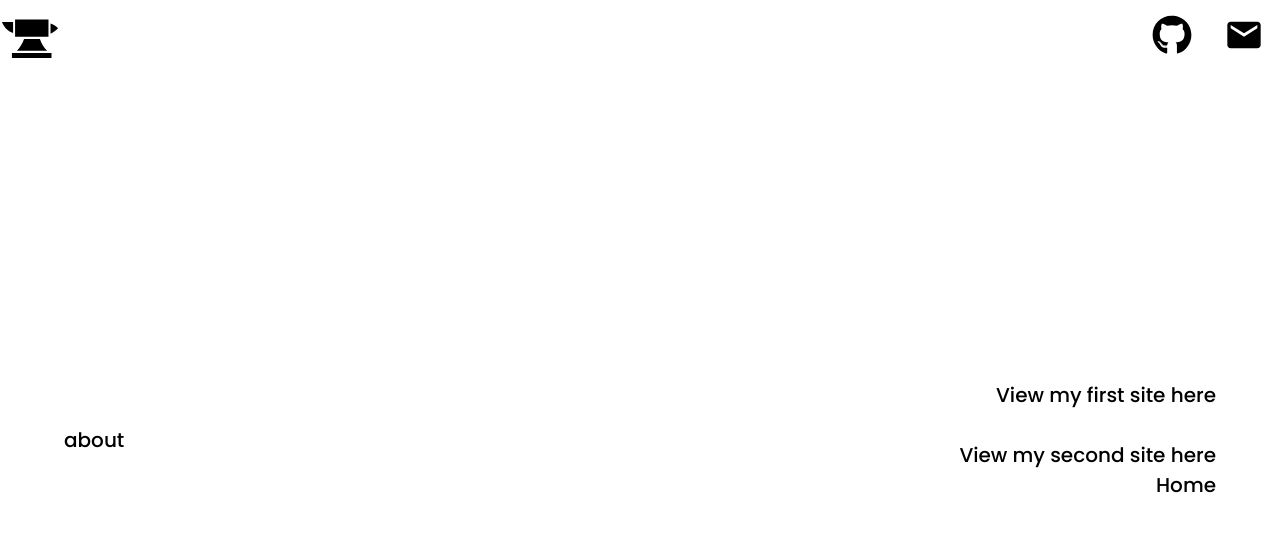
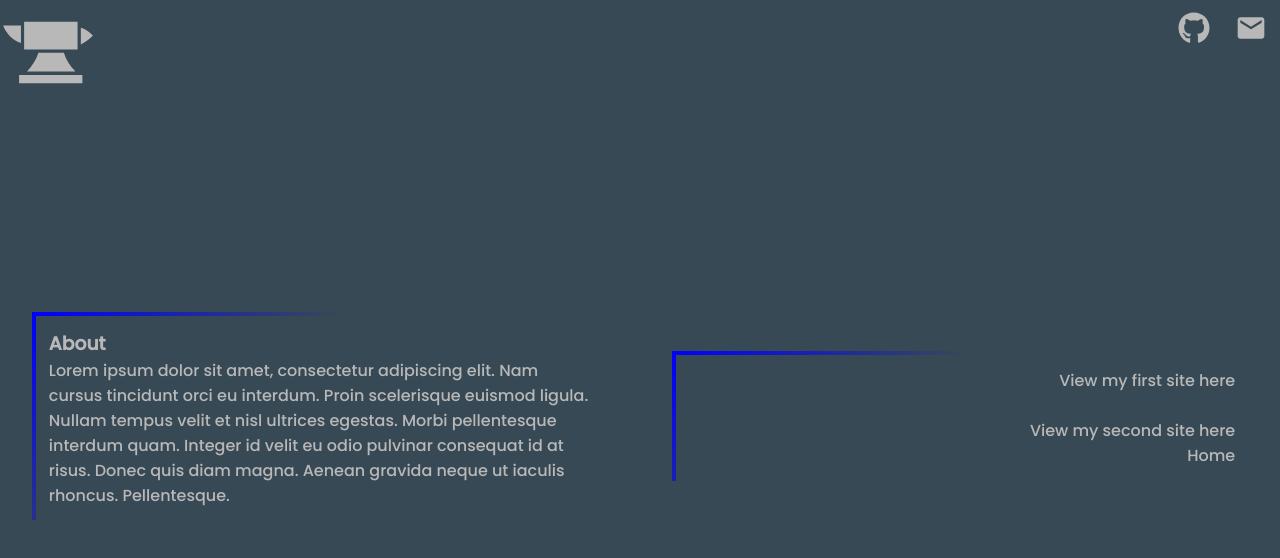
Before and after one commit to robcasson11/portfolio, a React (Create React App) app: page / in a window 1280 px wide. Shown: the top 558 px of the page. Built offline with nearby package versions, Linux system fonts and the light colour scheme.

Commit message:
CHORE: CSS updated to add borders to sections, general colour scheme created and positioning of nav and main elements

```diff
--- a/src/app.css
+++ b/src/app.css
@@ -6,16 +6,16 @@
 }
 
 html {
-  font-size: 20px;
+  font-size: 16px;
   font-family: "Poppins", sans-serif;
 }
 
-.page-body {
-  min-height: 100vh;
-  min-width: 100vw;
+body {
   display: flex;
   justify-content: center;
   align-items: center;
+  background-color: #374954;
+  color: #b8b8b8;
 }
 
 a {
@@ -27,36 +27,41 @@ a {
 .grid-container {
   display: grid;
   grid-template-columns: 90%;
-  min-height: 90vh;
+  min-height: 80vh;
   align-items: center;
 }
 
 .grid-item {
   padding: 10%;
   flex-direction: column;
-}
-
-.main-display {
-  text-align: left;
-}
-
-.sites-list {
-  text-align: right;
+  border-inline-start: 4px solid;
+  border-block-start: 4px solid;
+  border-image-source: radial-gradient(circle at top left, blue, transparent 50%);
+  border-image-slice: 1;
+  padding: 2%;
+  margin: 5%;
 }
 
 @media only screen and (orientation: landscape) {
   .grid-container {
     grid-template-columns: 50% 50%;
   }
+  .main-display {
+    text-align: left;
+  }
+  .sites-list {
+    text-align: right;
+  }
 }
 .navbar {
   display: flex;
   justify-content: space-between;
-  height: 10vh;
+  min-height: 10vh;
 }
 
 .nav-left {
-  font-size: 3rem;
+  font-size: 6rem;
+  line-height: 0;
 }
 
 .nav-right {
--- a/src/app.scss
+++ b/src/app.scss
@@ -1,5 +1,5 @@
 @import "./styles/mixins";
+@import "./styles/colors";
 @import "./styles/base";
-@import "./styles/colors";
 @import "./styles/main-page";
 @import "./styles/navbar";
--- a/src/components/about.js
+++ b/src/components/about.js
@@ -3,7 +3,14 @@ import React from "react";
 const About = () => {
   return (
     <section className="about">
-      <p>about</p>
+      <h1>About</h1>
+      <p>
+        Lorem ipsum dolor sit amet, consectetur adipiscing elit. Nam cursus
+        tincidunt orci eu interdum. Proin scelerisque euismod ligula. Nullam
+        tempus velit et nisl ultrices egestas. Morbi pellentesque interdum quam.
+        Integer id velit eu odio pulvinar consequat id at risus. Donec quis diam
+        magna. Aenean gravida neque ut iaculis rhoncus. Pellentesque.
+      </p>
     </section>
   );
 };
--- a/src/styles/_base.scss
+++ b/src/styles/_base.scss
@@ -5,14 +5,14 @@
 }
 
 html {
-  font-size: 20px;
+  font-size: 16px;
   @include font;
 }
 
-.page-body {
-  min-height: 100vh;
-  min-width: 100vw;
+body {
   @include flexCenter;
+  background-color: $body-bg;
+  color: $text-color;
 }
 
 //link reset
--- a/src/styles/_colors.scss
+++ b/src/styles/_colors.scss
@@ -0,0 +1,8 @@
+$body-bg: #374954;
+$text-color: #b8b8b8;
+$box-bg: linear-gradient(
+  145deg,
+  rgba(161, 253, 255, 1) 0%,
+  rgba(119, 255, 255, 1) 48%,
+  rgba(1, 240, 255, 1) 100%
+);
--- a/src/styles/_main-page.scss
+++ b/src/styles/_main-page.scss
@@ -1,25 +1,35 @@
 .grid-container {
   display: grid;
   grid-template-columns: 90%;
-  min-height: 90vh;
+  min-height: 80vh;
   align-items: center;
 }
 
 .grid-item {
   padding: 10%;
   flex-direction: column;
-}
-
-.main-display {
-  text-align: left;
-}
-
-.sites-list {
-  text-align: right;
+  border-inline-start: 4px solid;
+  border-block-start: 4px solid;
+  border-image-source: radial-gradient(
+    circle at top left,
+    blue,
+    transparent 50%
+  );
+  border-image-slice: 1;
+  padding: 2%;
+  margin: 5%;
 }
 
 @include mq {
   .grid-container {
     grid-template-columns: 50% 50%;
   }
+
+  .main-display {
+    text-align: left;
+  }
+
+  .sites-list {
+    text-align: right;
+  }
 }
--- a/src/styles/_navbar.scss
+++ b/src/styles/_navbar.scss
@@ -1,11 +1,12 @@
 .navbar {
   display: flex;
   justify-content: space-between;
-  height: 10vh;
+  min-height: 10vh;
 }
 
 .nav-left {
-  font-size: 3rem;
+  font-size: 6rem;
+  line-height: 0;
 }
 
 .nav-right {
```
Also changed, not shown: 1 other file (tests, documents, lock files or other folders).
